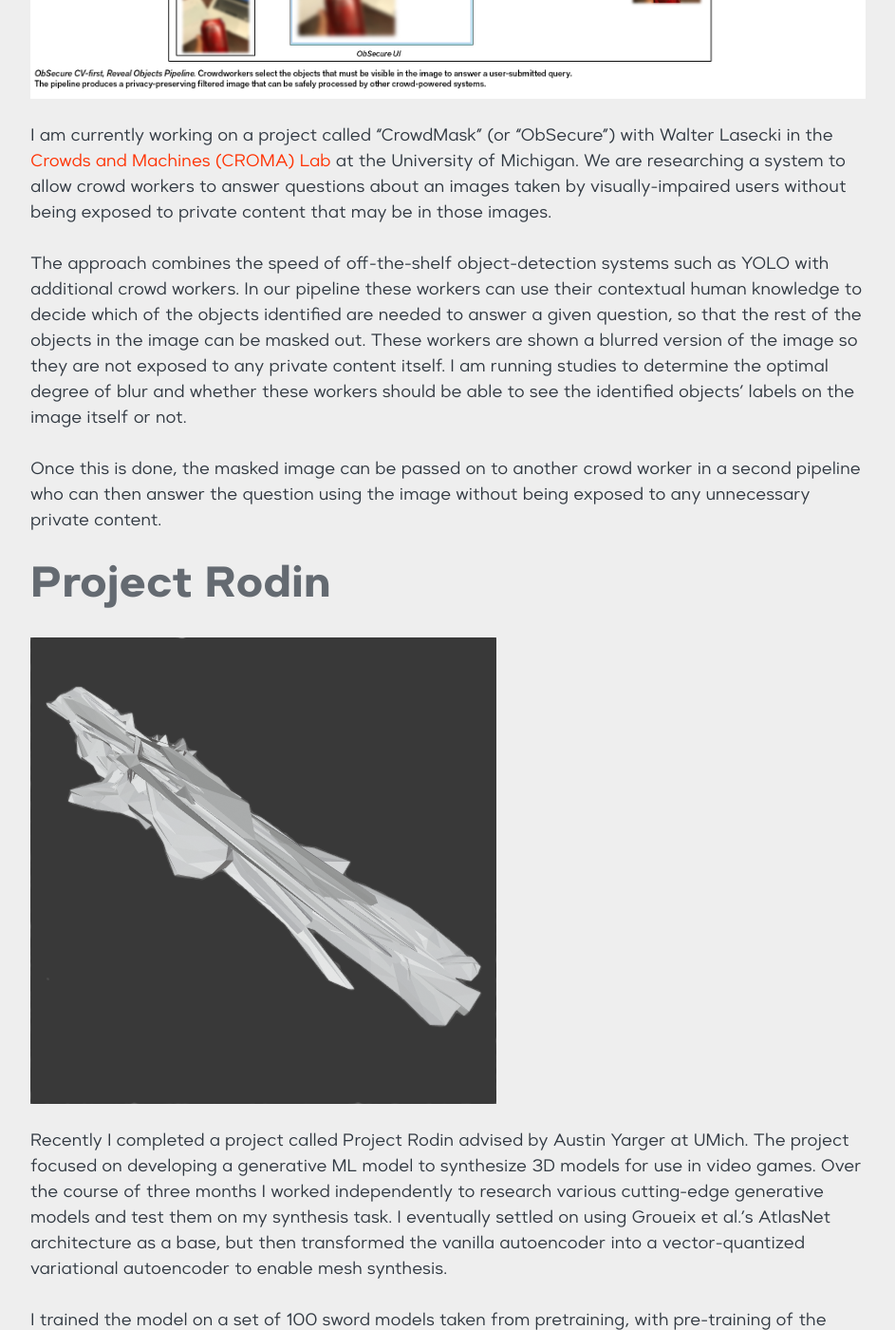
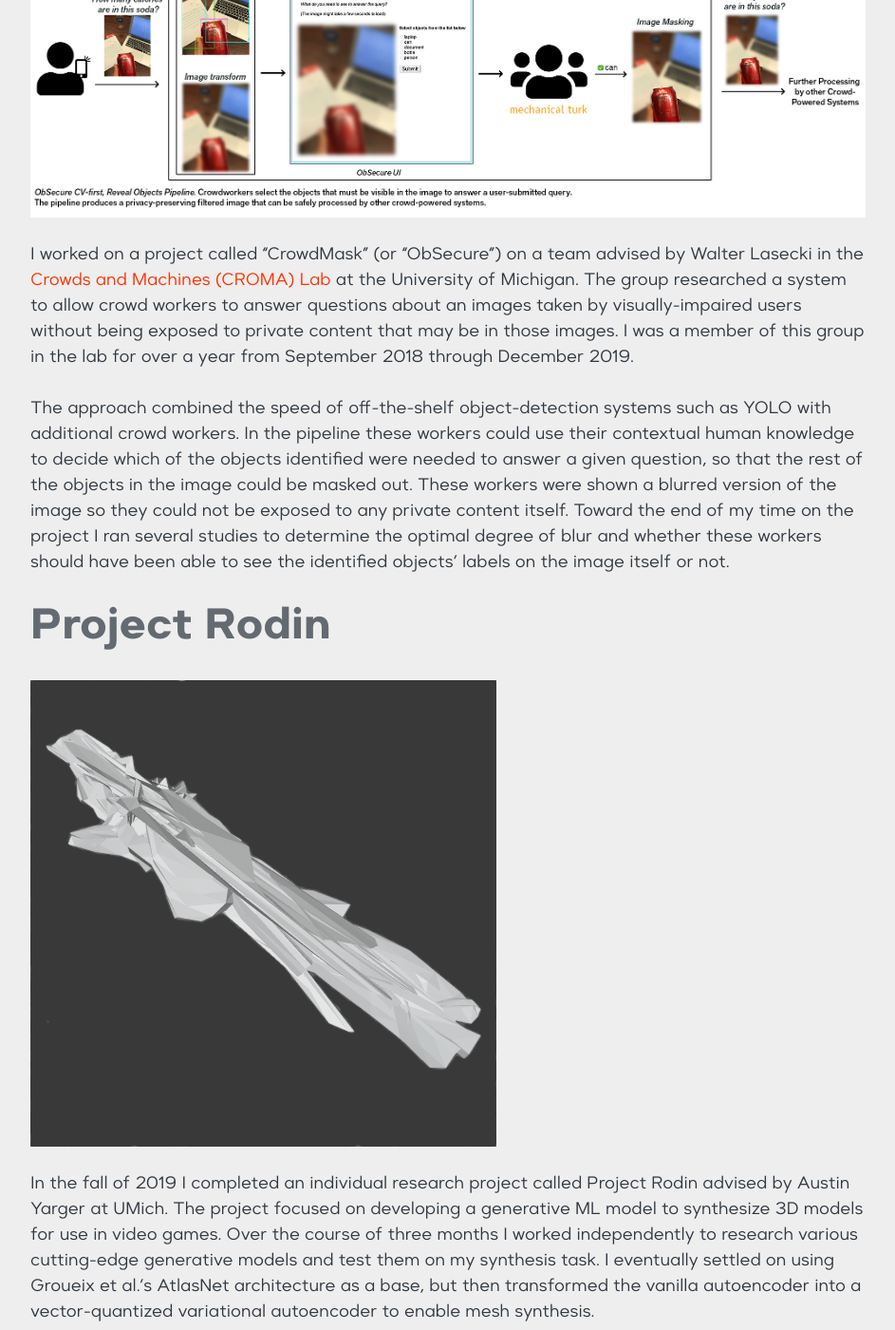
Before and after one commit to acerio98/acerio98.github.io, a Jekyll site: the page built from research.md, in a window 1280 px wide and 1400 px high, scrolled down 581 px. Shown: the whole window at 95% size, without its empty margins (40-983 px from the left). Built offline with Jekyll 4.4.1, drawn with Linux system fonts in a browser that asks for light colours; some web fonts are replaced; some of the changed text lies outside the part shown.

Commit message:
Updating other pages

```diff
--- a/_data/theme.yml
+++ b/_data/theme.yml
@@ -37,5 +37,4 @@ t:
 navigation_pages:
   - about.md
   - research.md
-  - devblog.md
   - games.md
--- a/research.md
+++ b/research.md
@@ -3,21 +3,21 @@ title: "Research"
 layout: about
 ---
 
+While a student at the University of Michigan I was able to partake in several courses and groups that allowed me to get involved with research in computer science. I have listed the two main projects I worked on here:
+
 # CrowdMask
 
 ![CrowdMask](https://riopelle.me/assets/pics/system_diagram_users.jpg)
 
-I am currently working on a project called "CrowdMask" (or "ObSecure") with Walter Lasecki in the [Crowds and Machines (CROMA) Lab](http://croma.eecs.umich.edu/croma.html) at the University of Michigan. We are researching a system to allow crowd workers to answer questions about an images taken by visually-impaired users without being exposed to private content that may be in those images.
+I worked on a project called "CrowdMask" (or "ObSecure") on a team advised by Walter Lasecki in the [Crowds and Machines (CROMA) Lab](http://croma.eecs.umich.edu/croma.html) at the University of Michigan. The group researched a system to allow crowd workers to answer questions about an images taken by visually-impaired users without being exposed to private content that may be in those images. I was a member of this group in the lab for over a year from September 2018 through December 2019.
 
-The approach combines the speed of off-the-shelf object-detection systems such as YOLO with additional crowd workers. In our pipeline these workers can use their contextual human knowledge to decide which of the objects identified are needed to answer a given question, so that the rest of the objects in the image can be masked out. These workers are shown a blurred version of the image so they are not exposed to any private content itself. I am running studies to determine the optimal degree of blur and whether these workers should be able to see the identified objects' labels on the image itself or not.
-
-Once this is done, the masked image can be passed on to another crowd worker in a second pipeline who can then answer the question using the image without being exposed to any unnecessary private content.
+The approach combined the speed of off-the-shelf object-detection systems such as YOLO with additional crowd workers. In the pipeline these workers could use their contextual human knowledge to decide which of the objects identified were needed to answer a given question, so that the rest of the objects in the image could be masked out. These workers were shown a blurred version of the image so they could not be exposed to any private content itself. Toward the end of my time on the project I ran several studies to determine the optimal degree of blur and whether these workers should have been able to see the identified objects' labels on the image itself or not.
 
 # Project Rodin
 
 ![Rodin](https://riopelle.me/assets/pics/sword.png)
 
-Recently I completed a project called Project Rodin advised by Austin Yarger at UMich. The project focused on developing a generative ML model to synthesize 3D models for use in video games. Over the course of three months I worked independently to research various cutting-edge generative models and test them on my synthesis task. I eventually settled on using Groueix et al.'s AtlasNet architecture as a base, but then transformed the vanilla autoencoder into a vector-quantized variational autoencoder to enable mesh synthesis.
+In the fall of 2019 I completed an individual research project called Project Rodin advised by Austin Yarger at UMich. The project focused on developing a generative ML model to synthesize 3D models for use in video games. Over the course of three months I worked independently to research various cutting-edge generative models and test them on my synthesis task. I eventually settled on using Groueix et al.'s AtlasNet architecture as a base, but then transformed the vanilla autoencoder into a vector-quantized variational autoencoder to enable mesh synthesis.
 
 I trained the model on a set of 100 sword models taken from pretraining, with pre-training of the encoder and decoder on ShapeNet. The synthesis results were not perfect-looking, but seemed to validate the promise of this technique for generating meshes for games, if I had larger and better datasets to train on and get more realistic results.
 
```
Also changed, not shown: games.md (+9 -1 lines), index.md (+2 -2 lines), 1 other file.
